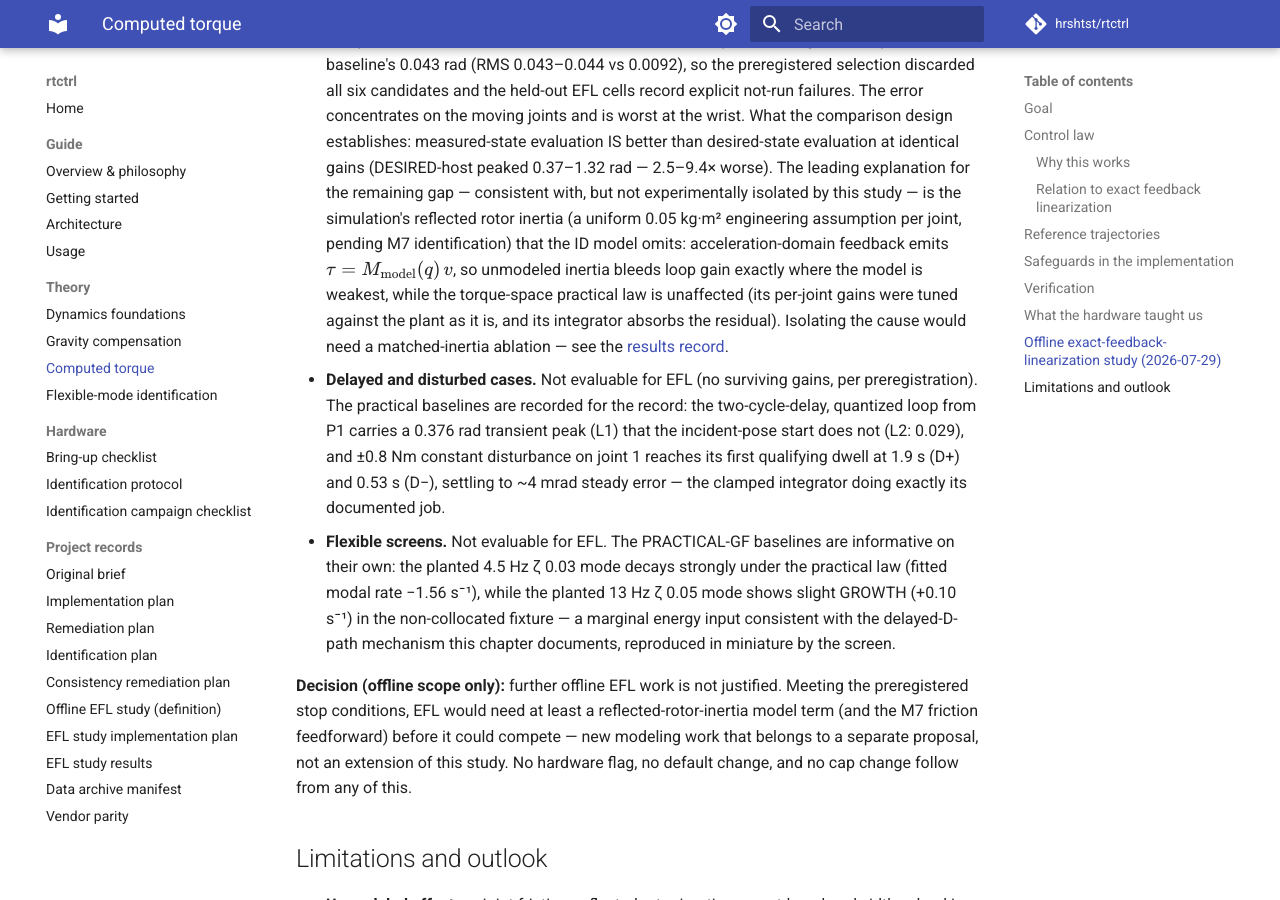
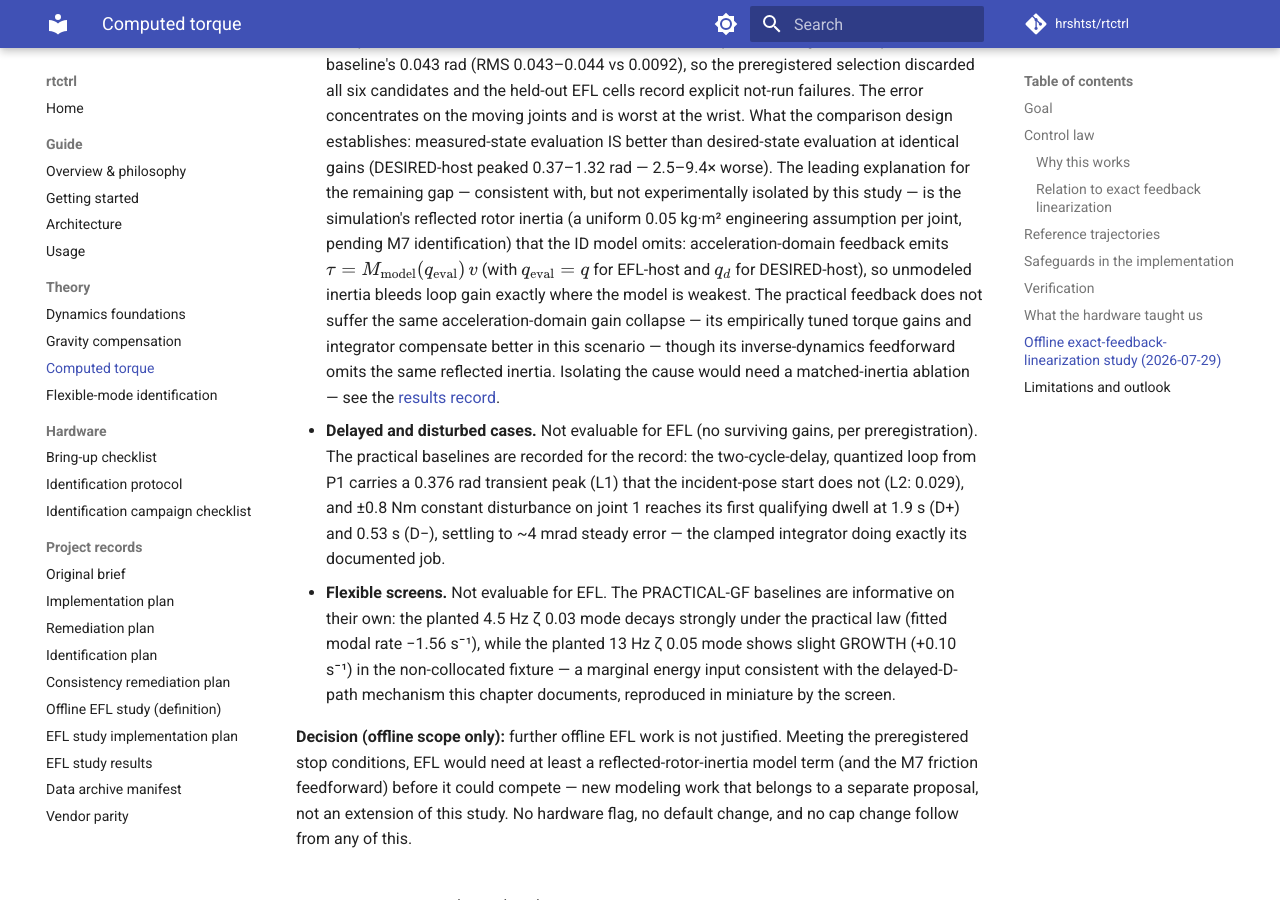
Before and after one commit to hrshtst/rtctrl, an MkDocs documentation site: the page built from docs/theory/computed-torque.md, in a window 1280 px wide and 900 px high, scrolled down 5037 px. Built offline with MkDocs 1.6.1 and Material for MkDocs 9.7.7, drawn with Linux system fonts in a browser that asks for light colours; comment, search, counter and statistics services are not loaded.

Commit message:
docs: precise EFL wording — q_eval posture and the practical law's exposure
The practical law is not "unaffected" by the reflected inertia: its
feedback avoids the acceleration-domain gain collapse (empirically
tuned torque gains plus the integrator compensate better in this
scenario), but its inverse-dynamics feedforward omits the same term.
And the acceleration-domain forms evaluate the model at different
postures: tau = M_model(q_eval) v with q_eval = q for EFL-host and
q_d for DESIRED-host — stated explicitly in both the theory chapter
and the results record (review findings).

```diff
--- a/docs/theory/computed-torque.md
+++ b/docs/theory/computed-torque.md
@@ -263,10 +263,13 @@ gate.** Findings by fixture family:
   reflected rotor inertia (a uniform 0.05 kg·m² engineering
   assumption per joint, pending M7 identification) that the ID model
   omits: acceleration-domain feedback emits
-  $\tau = M_{\text{model}}(q)\,v$, so unmodeled inertia bleeds loop
-  gain exactly where the model is weakest, while the torque-space
-  practical law is unaffected (its per-joint gains were tuned against
-  the plant as it is, and its integrator absorbs the residual).
+  $\tau = M_{\text{model}}(q_{\text{eval}})\,v$ (with
+  $q_{\text{eval}} = q$ for EFL-host and $q_d$ for DESIRED-host), so
+  unmodeled inertia bleeds loop gain exactly where the model is
+  weakest. The practical feedback does not suffer the same
+  acceleration-domain gain collapse — its empirically tuned torque
+  gains and integrator compensate better in this scenario — though
+  its inverse-dynamics feedforward omits the same reflected inertia.
   Isolating the cause would need a matched-inertia ablation — see
   the [results record](../EFL_STUDY_RESULTS.md).
 - **Delayed and disturbed cases.** Not evaluable for EFL (no
```
Also changed, not shown: docs/EFL_STUDY_RESULTS.md (+3 -1 lines).
